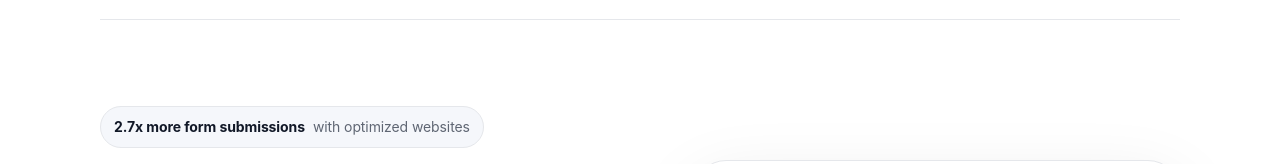
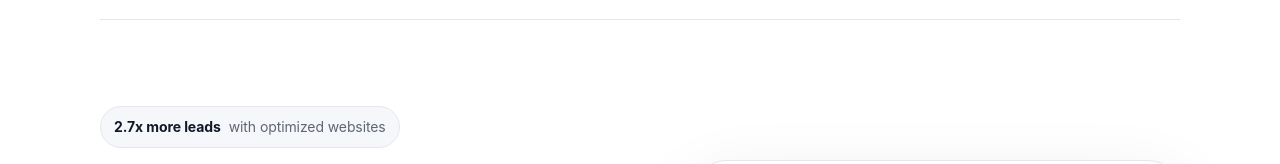
Before and after one commit to nathansoufer/website-offer, a plain HTML site: page index.html in a window 1280 px wide. Shown: the part 61-225 px from the top of the page. Drawn offline with Linux system fonts and the light colour scheme.

Commit message:
Change to say leads

```diff
--- a/index.html
+++ b/index.html
@@ -563,7 +563,7 @@
     <section class="container hero">
       <div>
         <div class="eyebrow">
-          <strong>2.7x more form submissions</strong> with optimized websites
+          <strong>2.7x more leads</strong> with optimized websites
         </div>
 
         <h1>I’ll create your website first. You only pay if you like it.</h1>
```
